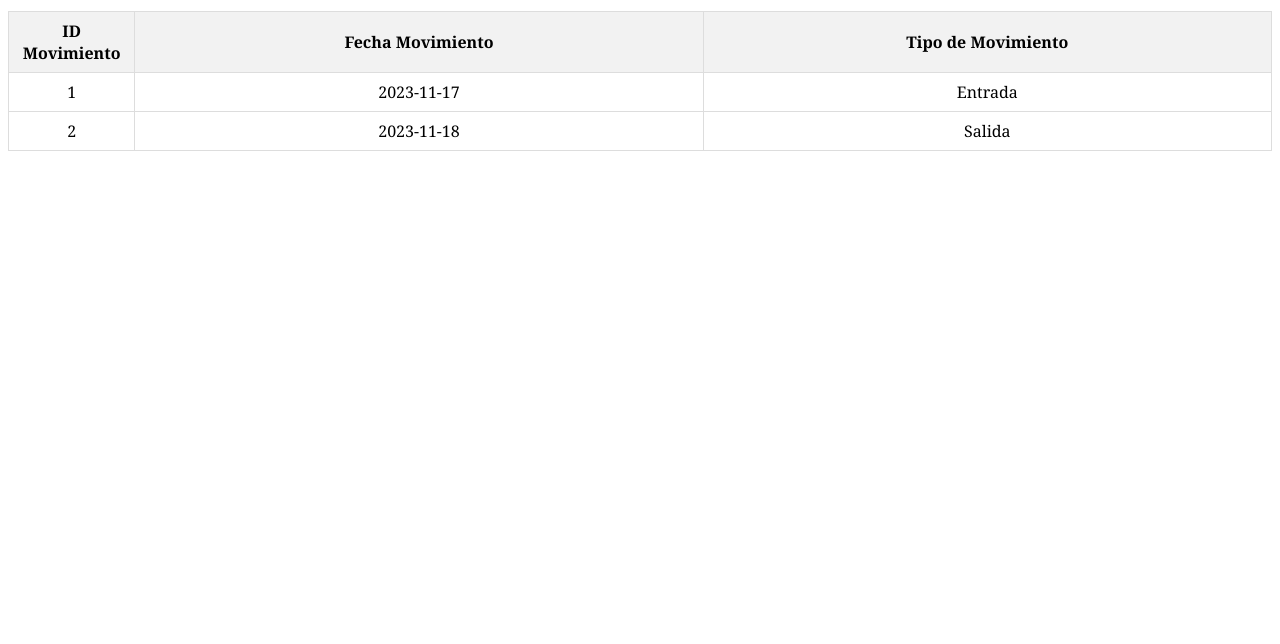
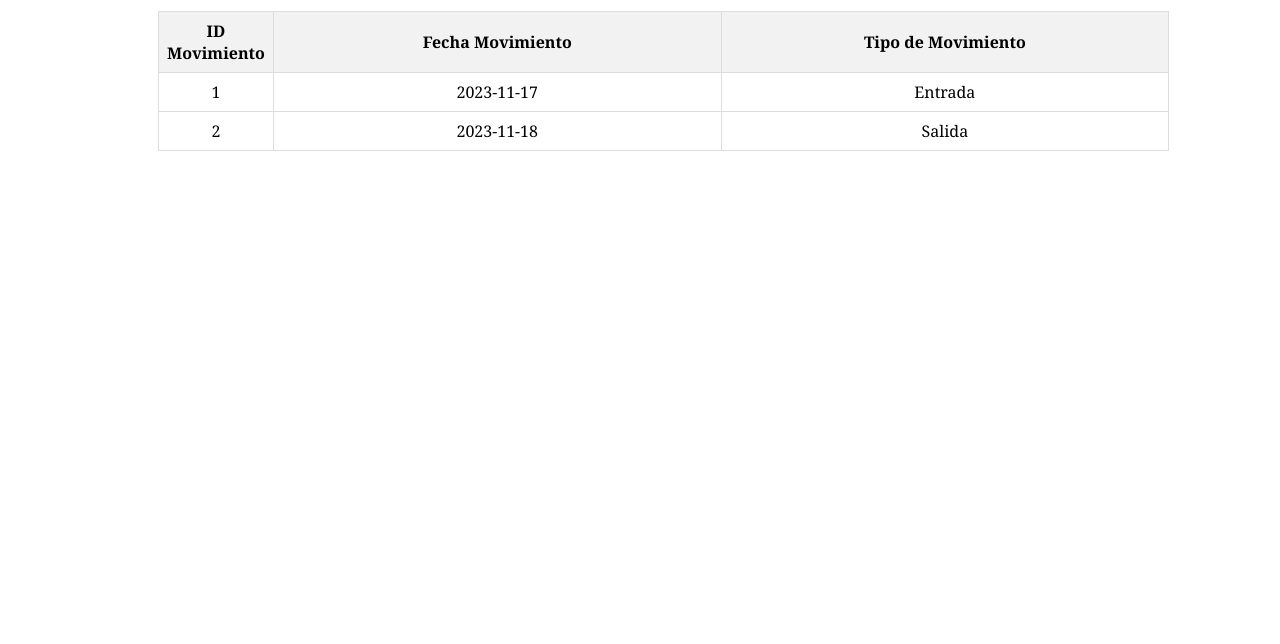
Before and after one commit to JorgeHernandez18/MediStoreFront, a plain HTML site: page src/admin_movimientos.html in a window 1280 px wide. Shown: the part 156-800 px from the top of the page. Drawn offline with Linux system fonts and the light colour scheme.

Commit message:
Ordenamiento de código y eliminación de código innecesario

```diff
--- a/src/admin_movimientos.html
+++ b/src/admin_movimientos.html
@@ -34,6 +34,7 @@
 
     <h1>MOVIMIENTOS</h1>
 
+    <div class="table-container">
         <table>
             <thead>
                 <tr>
@@ -53,8 +54,8 @@
                     <td>2023-11-18</td>
                     <td>Salida</td>
                 </tr>
-            <!-- Puedes agregar más filas según sea necesario -->
             </tbody>
         </table>
+    </div>
 </body>
 </html>
```
Lines whose indentation alone changed are shown as unchanged.
